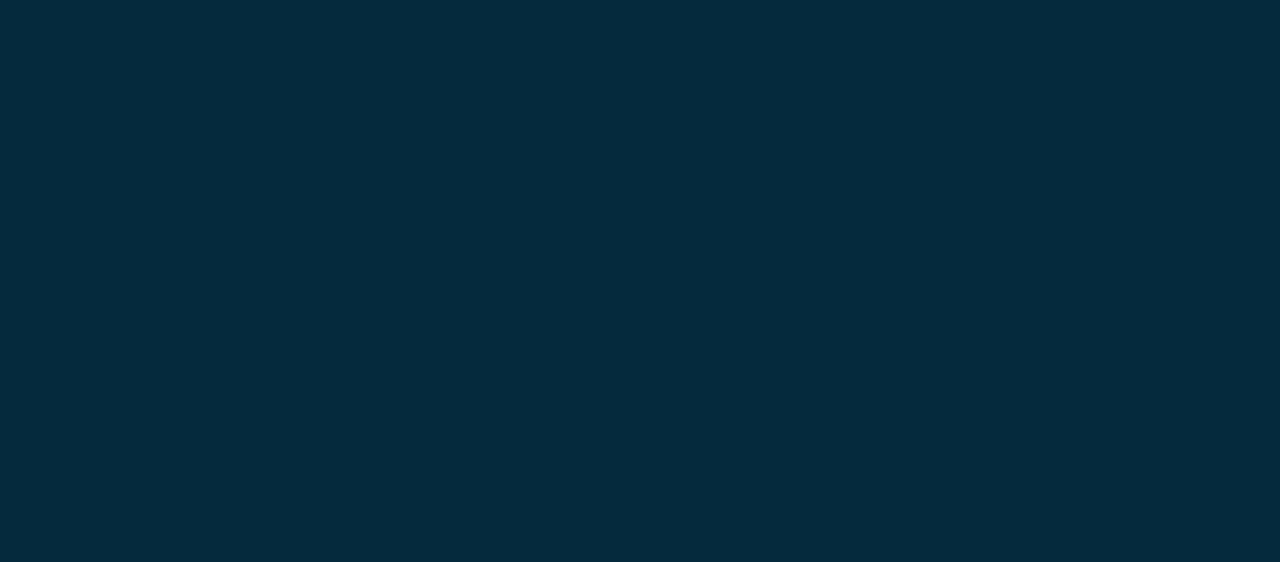
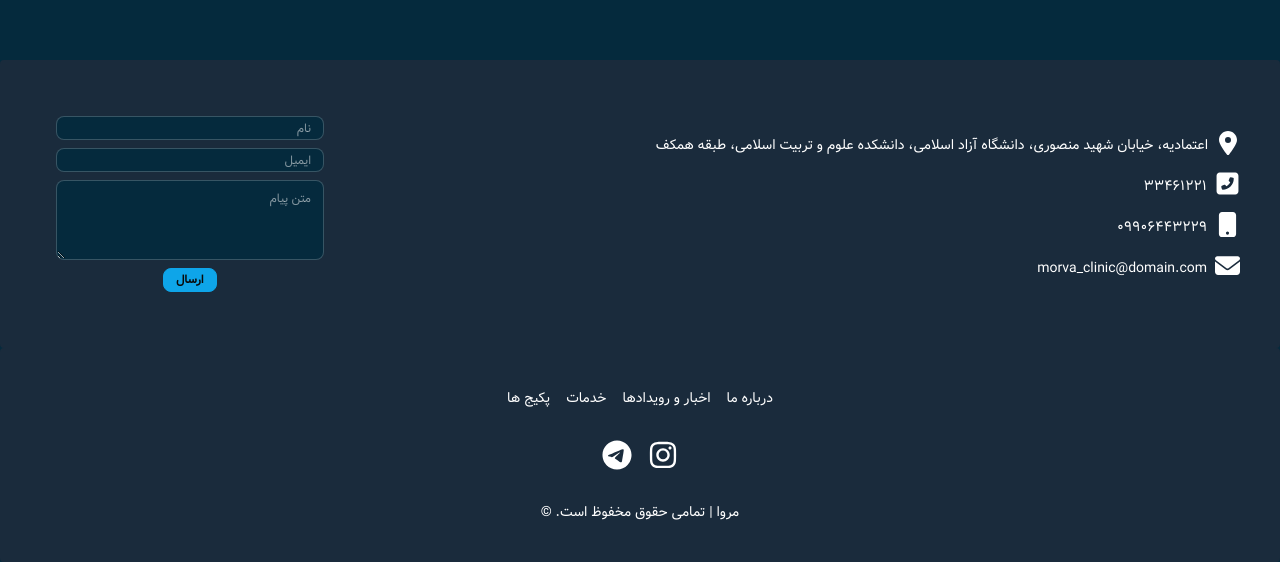
Before and after one commit to YasharFaridi/morva-clinic-talent, a Next.js app: page / in a window 1280 px wide. Shown: the part 805-1367 px from the top of the page. Before the commit the page ends 865 px from the top, so only its background shows below. Built offline with nearby package versions, Linux system fonts and the light colour scheme.

Commit message:
complate Footer

```diff
--- a/src/app/layout.tsx
+++ b/src/app/layout.tsx
@@ -2,6 +2,7 @@ import type { Metadata } from "next";
 import { vazir } from "./fonts";
 import "./globals.css";
 import Header from "@/components/layout/Header";
+import Footer from "@/components/layout/Footer";
 
 export const metadata: Metadata = {
   title: "مروا - مدیریت رشد و استعداد",
@@ -18,6 +19,7 @@ export default function RootLayout({
       <body className={`${vazir.variable} antialiased`}>
         <Header/>
         <main className="min-h-screen">{children}</main>
+        <Footer/>
       </body>
     </html>
   );
--- /dev/null
+++ b/src/components/layout/Footer.tsx
@@ -0,0 +1,92 @@
+import Link from "next/link";
+
+import { FaLocationDot } from "react-icons/fa6";
+import { FaSquarePhoneFlip } from "react-icons/fa6";
+import { FaMobileButton } from "react-icons/fa6";
+import { FaEnvelope } from "react-icons/fa6";
+import { FaInstagram } from "react-icons/fa6";
+import { FaTelegram } from "react-icons/fa6";
+
+export default function Footer() {
+  return (
+    <>
+      <footer className="p-10 rounded footer footer-horizontal bg-base-300 text-base-content">
+        <div className="flex items-center justify-between w-full gap-8 flex-col md:flex-row">
+          <div className="flex flex-col gap-4">
+
+            <div className="flex md:items-end gap-2">
+              <FaLocationDot className="size-16 md:size-6" />
+              <p>
+                اعتمادیه، خیابان شهید منصوری، دانشگاه آزاد اسلامی، دانشکده علوم
+                و تربیت اسلامی، طبقه همکف
+              </p>
+            </div>
+            <div className="flex items-end gap-2">
+              <FaSquarePhoneFlip size={25} />
+              <p>۳۳۴۶۱۲۲۱</p>
+            </div>
+
+            <div className="flex items-end gap-2">
+              <FaMobileButton size={25} />
+              <p>۰۹۹۰۶۴۴۳۲۲۹</p>
+            </div>
+            <div className="flex items-end gap-2">
+              <FaEnvelope size={25} />
+              <p>morva_clinic@domain.com</p>
+            </div>
+          </div>
+
+          <div className="flex flex-col items-center w-full md:w-1/4 gap-2 p-4">
+            <input
+              type="text"
+              placeholder="نام"
+              className="w-full max-w-lg input input-bordered input-sm"
+            />
+            <input
+              type="text"
+              placeholder="ایمیل"
+              className="w-full max-w-lg input input-bordered input-sm"
+            />
+            <textarea
+              placeholder="متن پیام"
+              className="w-full max-w-lg textarea textarea-bordered textarea-sm"
+            ></textarea>
+            <button className=" mx-auto btn btn-info btn-sm">
+              ارسال
+            </button>
+          </div>
+        </div>
+      </footer>
+
+      <footer className="p-10 rounded footer footer-horizontal footer-center bg-base-300 text-base-content">
+        <div className="flex flex-col gap-8">
+          <nav className="grid md:grid-flow-col gap-4">
+            <Link className="link link-hover" href="/about">
+              درباره ما
+            </Link>
+            <Link className="link link-hover" href="/news">
+              اخبار و رویدادها
+            </Link>
+            <Link className="link link-hover" href="/services">
+              خدمات
+            </Link>
+            <Link className="link link-hover" href="/packages">
+              پکیج ها
+            </Link>
+          </nav>
+          <nav className="grid grid-flow-col gap-4 text-3xl">
+            <Link href="">
+              <FaInstagram />
+            </Link>
+            <Link href="">
+              <FaTelegram />
+            </Link>
+          </nav>
+          <aside>
+            <p>مروا | تمامی حقوق مخفوظ است. ©</p>
+          </aside>
+        </div>
+      </footer>
+    </>
+  );
+}
```
